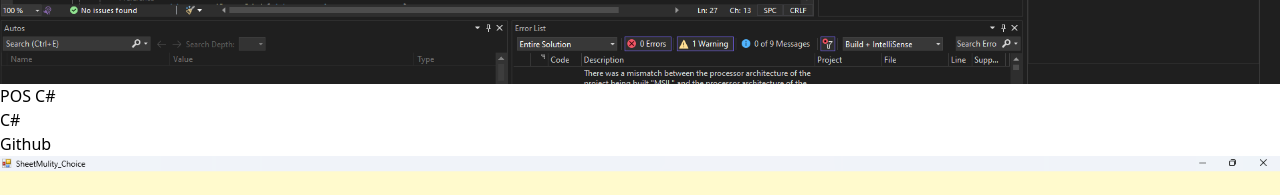
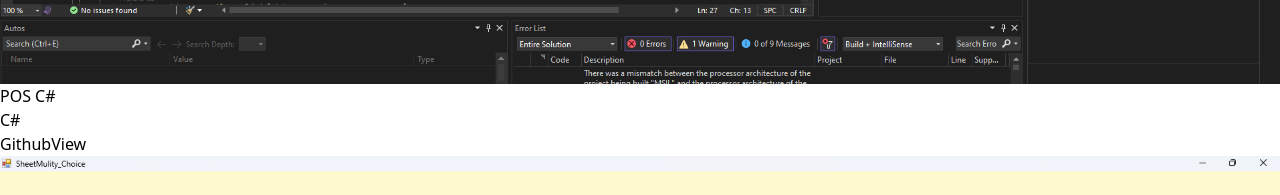
Before and after one commit to Souk159/myproject, a React (Vite) app: page / in a window 1280 px wide. Shown: the part 3740-3935 px from the top of the page. Built offline with nearby package versions, Linux system fonts and the light colour scheme.

Commit message:
updatemyproject11

```diff
--- a/src/components/Project.jsx
+++ b/src/components/Project.jsx
@@ -3,6 +3,7 @@ import project1 from "../assets/project1.png";
 import project2 from "../assets/Project2.png";
 import project3 from "../assets/Project3.png";
 import project4 from "../assets/Project4.png";
+import project5 from "../assets/Project5.png";
 
 const projects = [
     {
@@ -33,6 +34,14 @@ const projects = [
         technologies:" Vue js + Node js",
         github: "https://github.com/Souk159/dailiesvue"
     },
+    {
+        id: 5,
+        name: "React js",
+        image: project5,
+        technologies:" React + Tailwind",
+        github: "https://github.com/Souk159/CoffeeHomsacam",
+        view: "https://homsacam.netlify.app/"
+    },
 
 ]
 
@@ -48,9 +57,15 @@ const Project = () => {
                         <img src={project.image} alt={project.name} className='rounded-lg mb-4 w-full h-48 object-cover' />
                         <h3 className='text-2xl font-bold mb-2'>{project.name}</h3>
                         <p className='text-gray-400 mb-4'>{project.technologies}</p>
+                        <div className='flex justify-between mt-5 px-6 items-center'>
                         <a href={project.github} className='inline-block bg-gradient-to-r
                         from-green-400 to-blue-500 text-white px-4 py-2 rounded-full' target='_blank'
                         rel='noopener noreferrer'>Github</a>
+                        <a href={project.view} className='inline-block bg-gradient-to-r
+                        from-green-400 to-blue-500 text-white px-4 py-2 rounded-full' target='_blank'
+                        rel='noopener noreferrer'>View</a>
+                        </div>
+
                     </div>
                 ))}
 
```
Also changed, not shown: src/assets/Project5.png (added).
